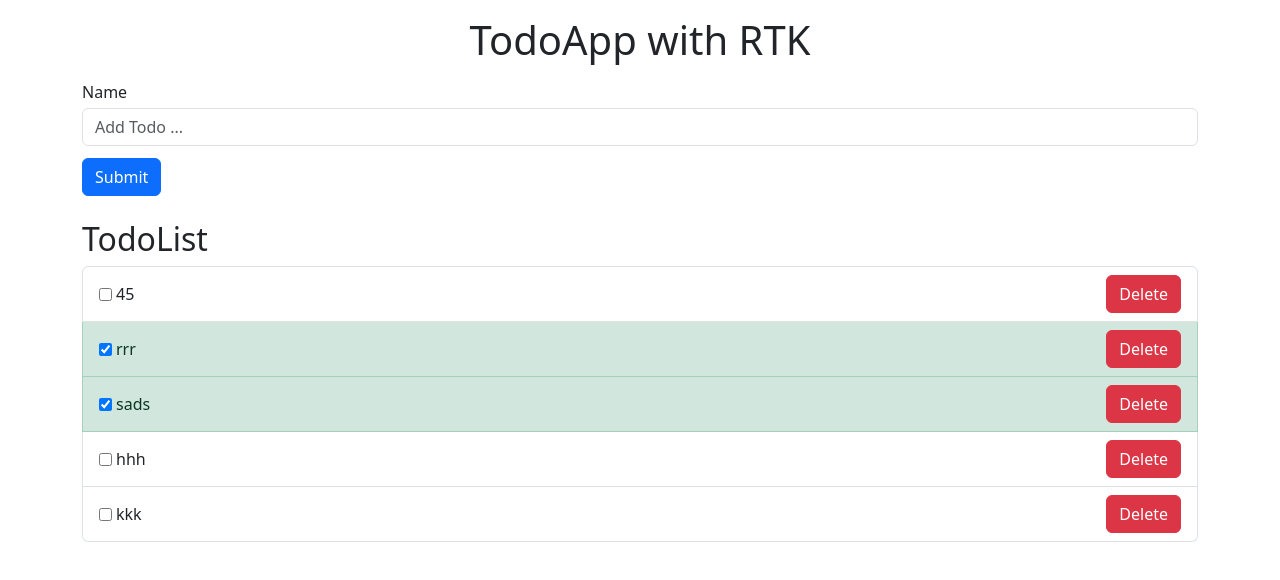
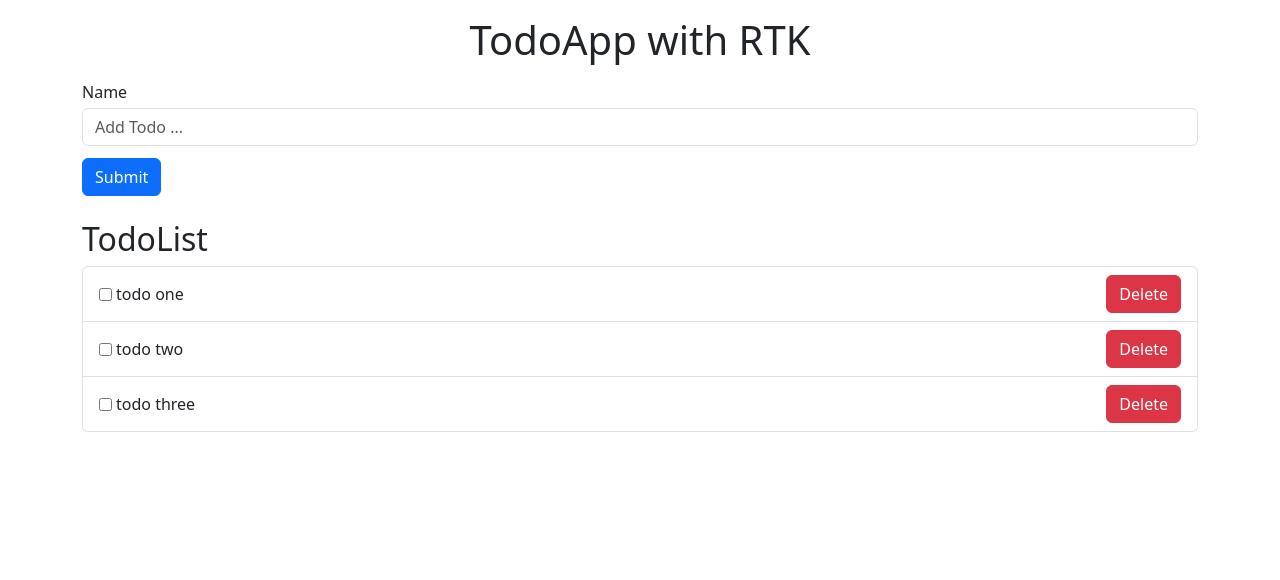
Before and after one commit to sevankeshish/todo-redux-toolkit, a React (Vite) app: page / in a window 1280 px wide. Shown: the top 580 px of the page. Built offline with nearby package versions, Linux system fonts and the light colour scheme; data requests are answered from the project's data file.

Commit message:
solving the issue with id in state

```diff
--- a/server/db.json
+++ b/server/db.json
@@ -1,28 +1,18 @@
 {
   "todos": [
     {
-      "id": "1725501849399",
-      "title": "45",
+      "id": "1726508170538",
+      "title": "todo one",
       "completed": false
     },
     {
-      "id": "1725502341423",
-      "title": "rrr",
-      "completed": true
-    },
-    {
-      "id": "1725503728748",
-      "title": "sads",
-      "completed": true
-    },
-    {
-      "id": "1725511158292",
-      "title": "hhh",
+      "id": "1726615764904",
+      "title": "todo two",
       "completed": false
     },
     {
-      "id": "1725511160893",
-      "title": "kkk",
+      "id": "1726615768363",
+      "title": "todo three",
       "completed": false
     }
   ]
--- a/src/conponents/Todos/TodoItem.jsx
+++ b/src/conponents/Todos/TodoItem.jsx
@@ -1,8 +1,10 @@
 import { useDispatch } from "react-redux";
 import {
   deleteAsyncTodo,
+  // deleteAsyncTodo,
   deleteTodo,
   toggleAsyncTodo,
+  // toggleAsyncTodo,
   toggleTodo,
 } from "../../features/todo/todoSlice";
 
@@ -13,18 +15,18 @@ const TodoItem = ({ id, title, completed }) => {
       <div className="d-flex justify-content-between">
         <span className="d-flex align-items-center gap-1">
           <input
+            onChange={(e) =>
+              dispatch(toggleAsyncTodo({ id, completed: !completed }))
+            }
             type="checkbox"
             className="mr-3"
             checked={completed}
-            onChange={(e) =>
-              dispatch(toggleAsyncTodo({ id, completed: !completed }))
-            }
-          />
+          ></input>
           <span>{title}</span>
         </span>
         <button
+          onClick={() => dispatch(deleteAsyncTodo({ id }))}
           className="btn btn-danger"
-          onClick={() => dispatch(deleteAsyncTodo({ id }))}
         >
           Delete
         </button>
--- a/src/features/todo/todoSlice.js
+++ b/src/features/todo/todoSlice.js
@@ -27,7 +27,7 @@ export const addAsyncTodo = createAsyncThunk(
     try {
       const response = await api.post("/todos", {
         title: payload.title,
-        id: Date.now(),
+        id: String(Date.now()),
         completed: false,
       });
       return response.data;
@@ -74,7 +74,7 @@ const todoSlice = createSlice({
   reducers: {
     addTodo: (state, action) => {
       const newTodo = {
-        id: Date.now(),
+        id: String(Date.now()),
         title: action.payload.title,
         completed: false,
       };
@@ -121,14 +121,16 @@ const todoSlice = createSlice({
       })
       .addCase(deleteAsyncTodo.fulfilled, (state, action) => {
         state.todos = state.todos.filter(
-          (todo) => todo.id !== Number(action.payload.id)
+          (todo) => todo.id !== action.payload.id
         );
       })
       .addCase(toggleAsyncTodo.fulfilled, (state, action) => {
         const selectedTodo = state.todos.find(
-          (todo) => todo.id === Number(action.payload.id)
+          (todo) => todo.id === action.payload.id
         );
-        selectedTodo.completed = action.payload.completed;
+        if (selectedTodo) {
+          selectedTodo.completed = action.payload.completed;
+        }
       });
   },
 });
```
